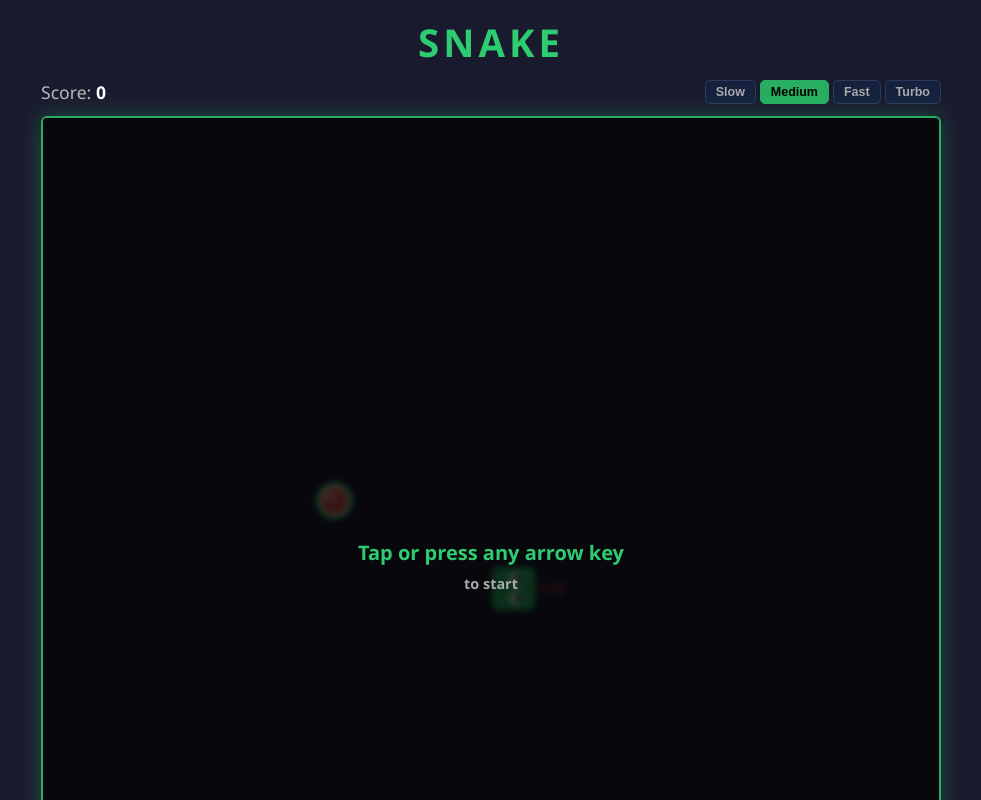
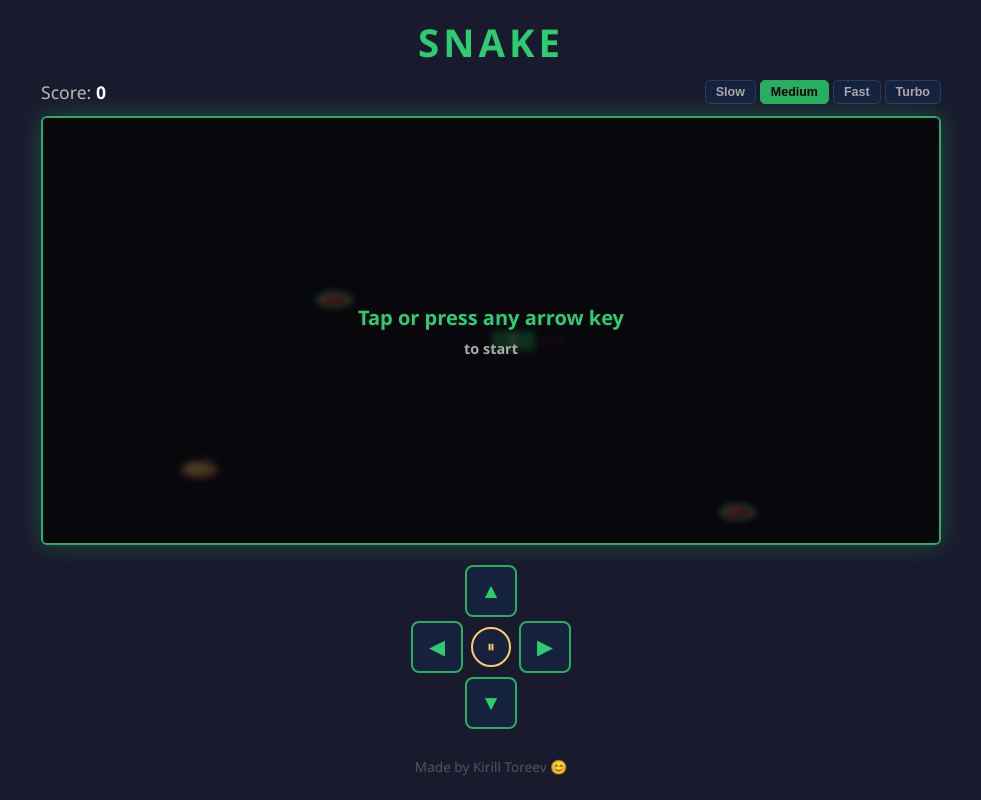
Before and after one commit to ZhannaM85/snake-game, a React (Vite) app: page / in a window 1280 px wide. Shown: the top 800 px of the page, without its empty margins (149-1130 px from the left). Built offline with nearby package versions, Linux system fonts and the light colour scheme.

Commit message:
Remove scrollbars on mobile via overflow hidden on html/body and game-wrapper

```diff
--- a/src/components/SnakeGame.css
+++ b/src/components/SnakeGame.css
@@ -10,6 +10,8 @@
   gap: 12px;
   padding: 16px;
   min-height: 100dvh;
+  max-height: 100dvh;
+  overflow: hidden;
   background: var(--dark);
   color: #fff;
   font-family: 'Segoe UI', system-ui, sans-serif;
--- a/src/index.css
+++ b/src/index.css
@@ -2,8 +2,13 @@
   box-sizing: border-box;
 }
 
+html, body {
+  margin: 0;
+  overflow: hidden;
+  height: 100%;
+}
+
 body {
-  margin: 0;
   background: #1a1a2e;
   overscroll-behavior: none;
 }
```
